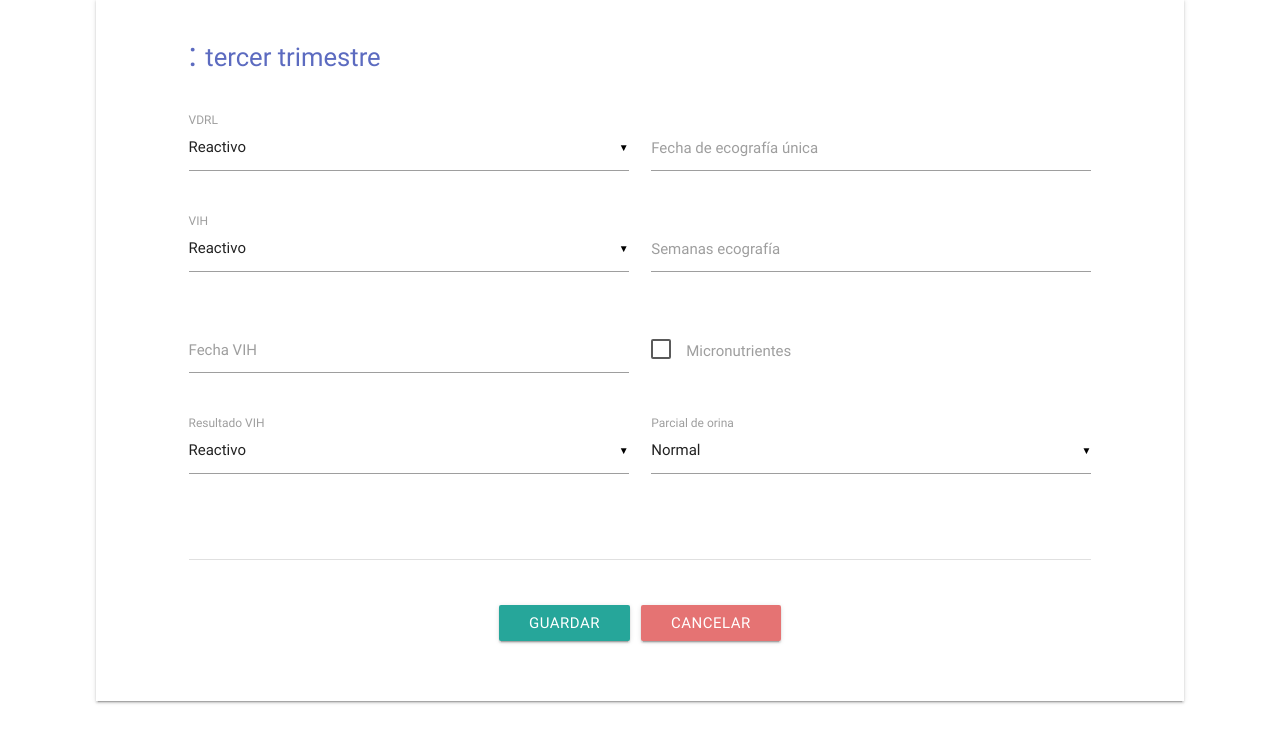
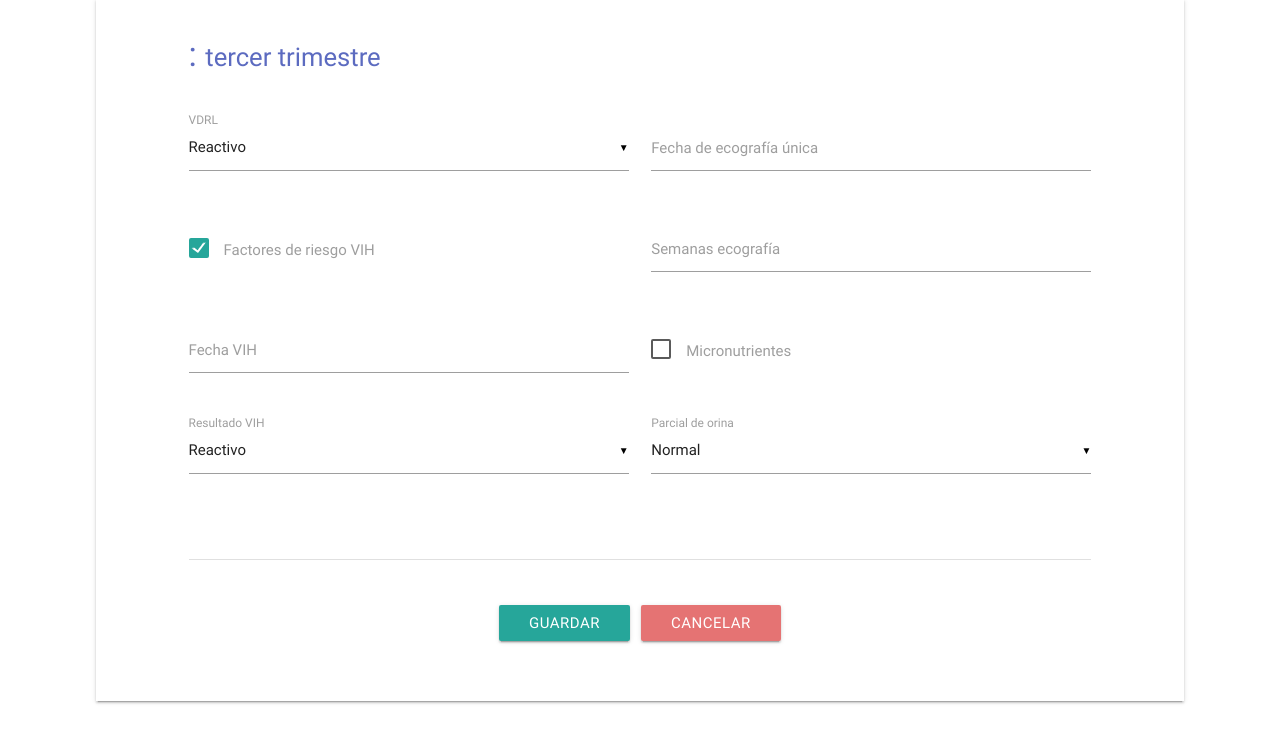
Before and after one commit to bgtyhn/gestantes, a Django app: page /editar_tercer_trimestre/ in a window 1280 px wide. Shown: the part 153-894 px from the top of the page. Run offline with Django 3.2, Linux system fonts and the light colour scheme; parts of the project's set-up code (start-up, migrations or seed data) failed here and were passed over.

Commit message:
hipervinculo atras

```diff
--- a/appgestantes/templates/appgestantes/forms_editar/editar_primer_control.html
+++ b/appgestantes/templates/appgestantes/forms_editar/editar_primer_control.html
@@ -4,7 +4,7 @@
 
 {% block detail_link %}
 
-	<a href="#">Volver a primer control</a>
+	<a target="_self" href="{% url 'detalle' gestante_id %}#tab_primer_control">Volver a primer control</a>
 
 {% endblock %}
 
--- a/appgestantes/templates/appgestantes/forms_editar/editar_tercer_trimestre.html
+++ b/appgestantes/templates/appgestantes/forms_editar/editar_tercer_trimestre.html
@@ -37,11 +37,8 @@ tercer trimestre
 <div class="row">
 	<div class="col s6">
 		<div class="input-field">
-			<select id="VIH">
-				<option value="Reactivo">Reactivo</option>
-				<option value="No reactivo">No reactivo</option>
-		    </select>
-		    <label for="VIH">VIH</label>
+			<input type="checkbox" class="filled-in" id="VIH" checked>
+		    <label for="VIH">Factores de riesgo VIH</label>
 		</div>
 	</div>
 	<div class="col s6">
```
